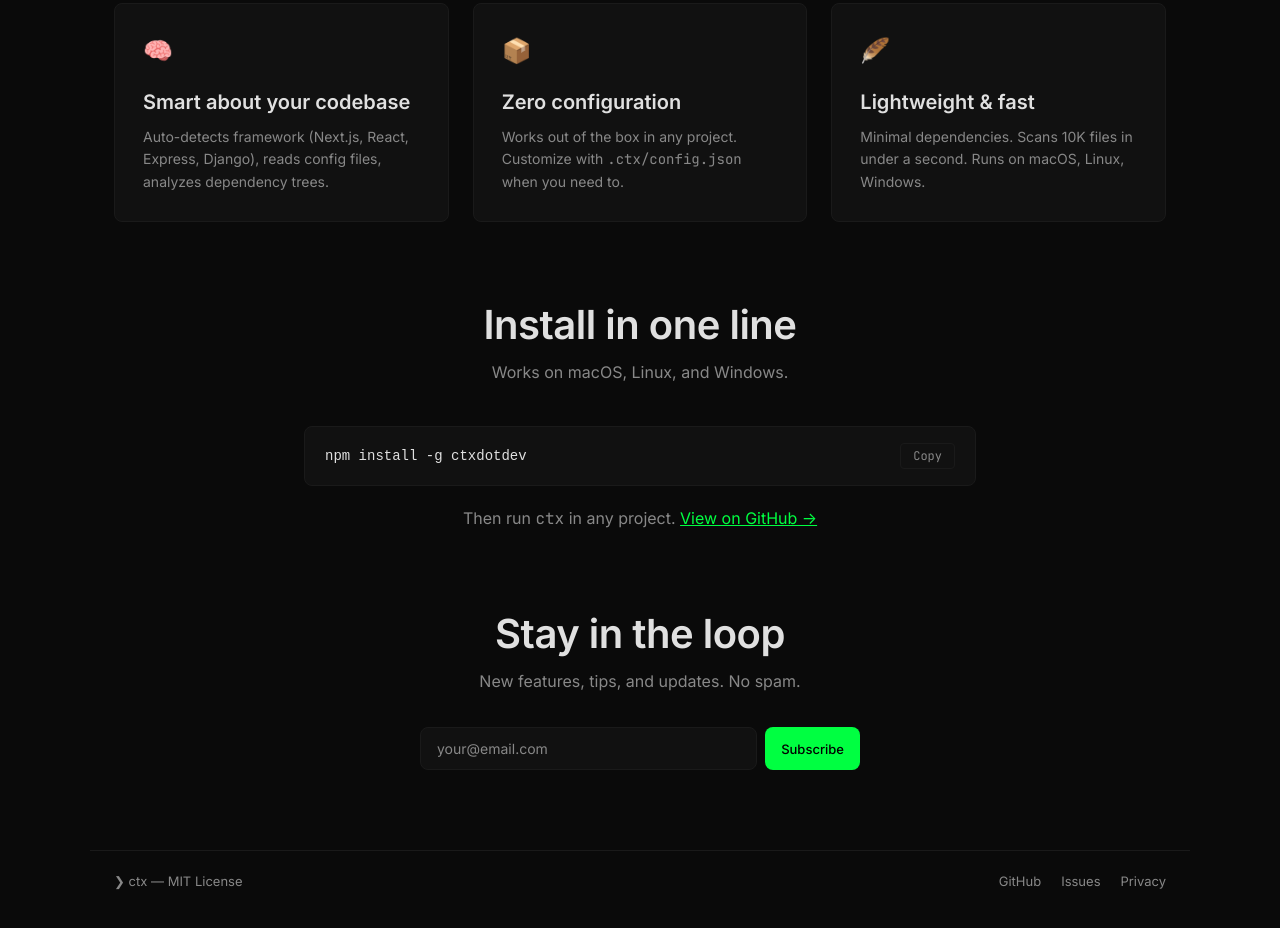
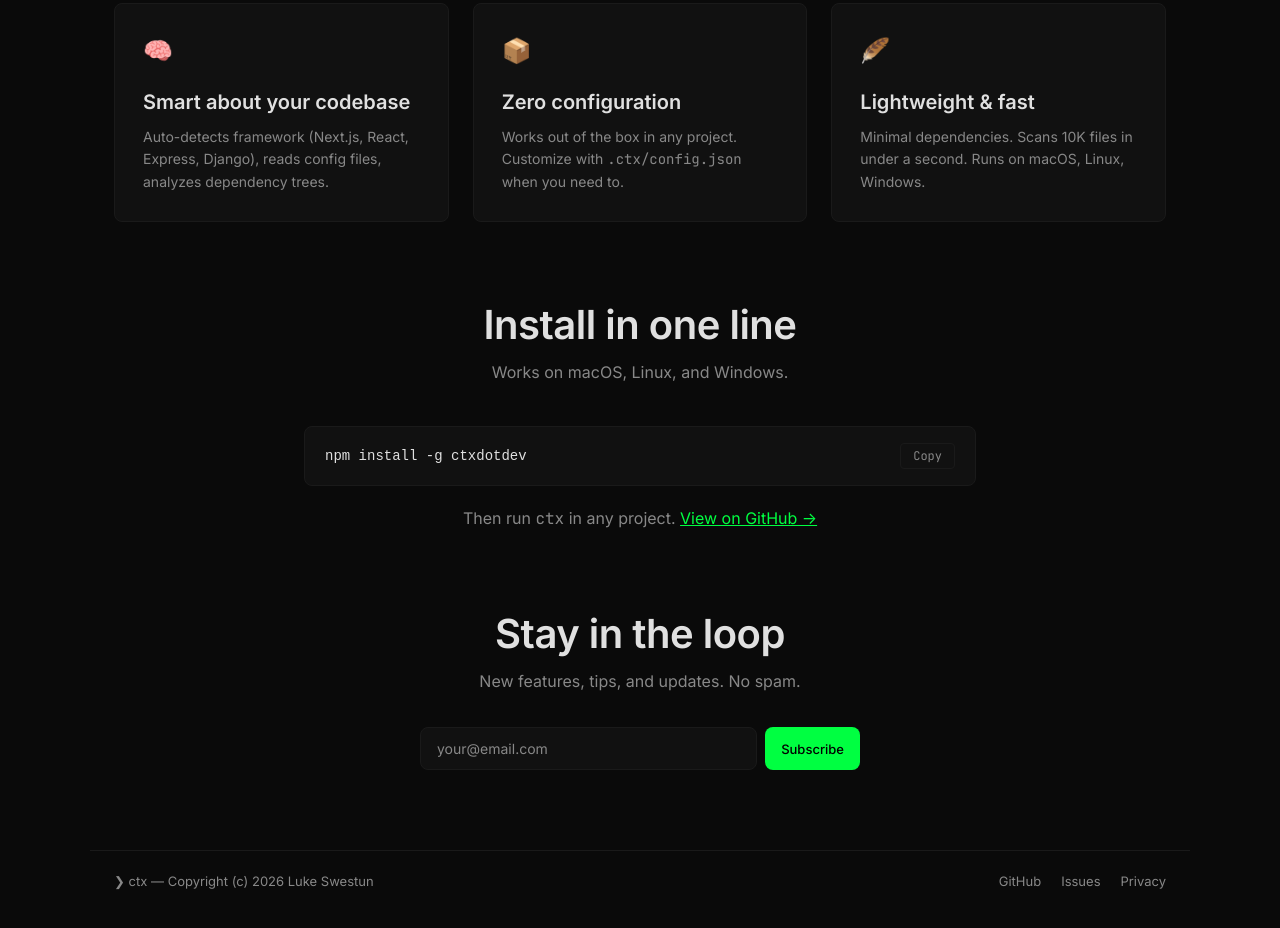
Before and after one commit to lukeswestun/ctx, a website: page site/index.html in a window 1280 px wide. Shown: the part 1701-2629 px from the top of the page. Drawn offline with Linux system fonts and the light colour scheme.

Commit message:
Update footer license to copyright notice

```diff
--- a/site/index.html
+++ b/site/index.html
@@ -492,7 +492,7 @@
 </main>
 
 <footer>
-  <span>❯ ctx — MIT License</span>
+  <span>❯ ctx — Copyright (c) 2026 Luke Swestun</span>
   <div class="footer-links">
     <a href="https://github.com/lukeswestun/ctx" target="_blank" rel="noopener noreferrer">GitHub</a>
     <a href="https://github.com/lukeswestun/ctx/issues" target="_blank" rel="noopener noreferrer">Issues</a>
```
Also changed, not shown: site/privacy.html (+1 -1 lines).
